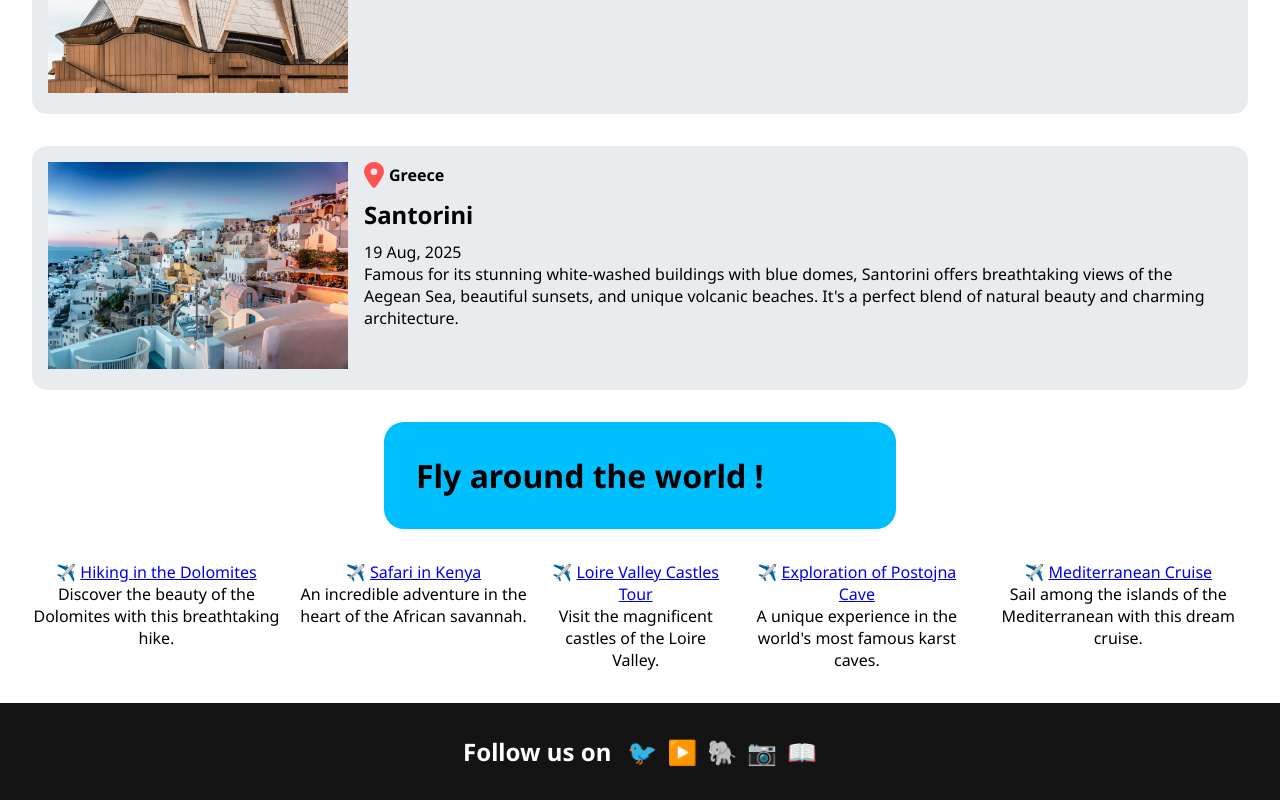
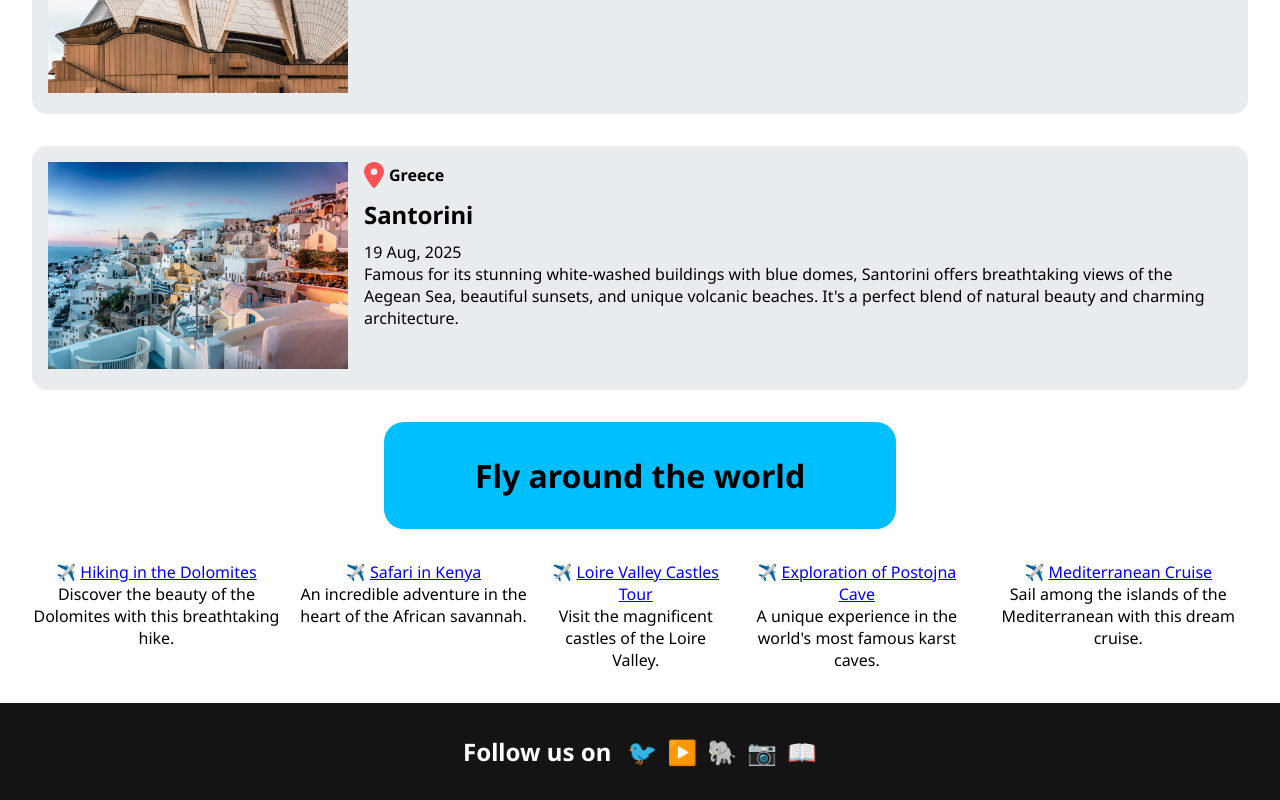
Before and after one commit to SalvatoreMangiacotti/react-travel-journal, a React (Vite) app: page / in a window 1280 px wide. Shown: the part 874-1674 px from the top of the page. Built offline with nearby package versions, Linux system fonts and the light colour scheme.

Commit message:
Section two Complete

```diff
--- a/src/App.css
+++ b/src/App.css
@@ -143,6 +143,8 @@ ul li {
 
   margin: 0 auto;
 
+  text-align: center;
+
 }
 
 
--- a/src/components/Footer.jsx
+++ b/src/components/Footer.jsx
@@ -27,7 +27,7 @@ export default function Footer(props) {
 
         <footer>
 
-            <h2 className="footer_title">Fly around the world !</h2>
+            <h2 className="footer_title">Fly around the world</h2>
 
             <ul className="travel_links">
 
```
